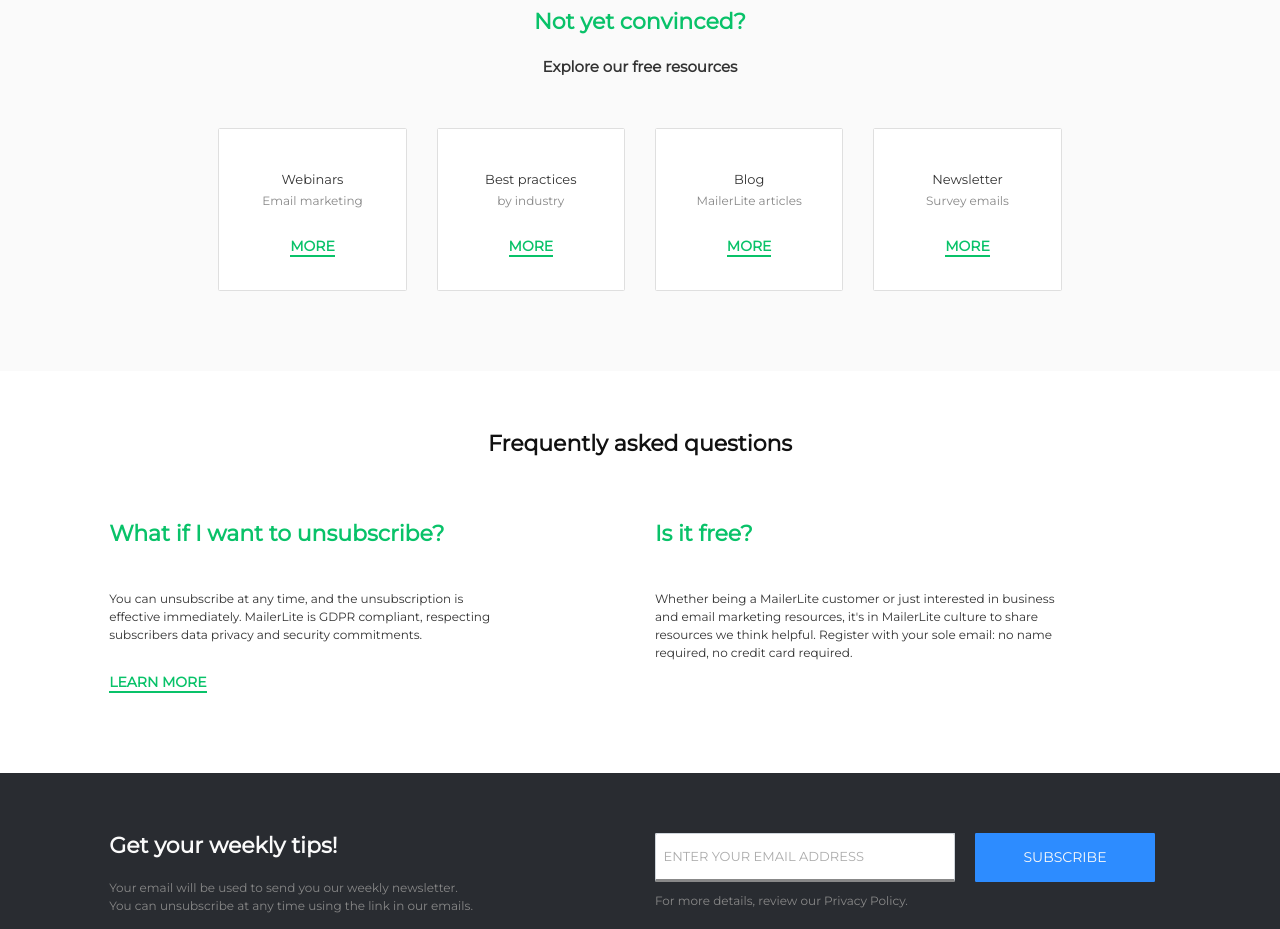
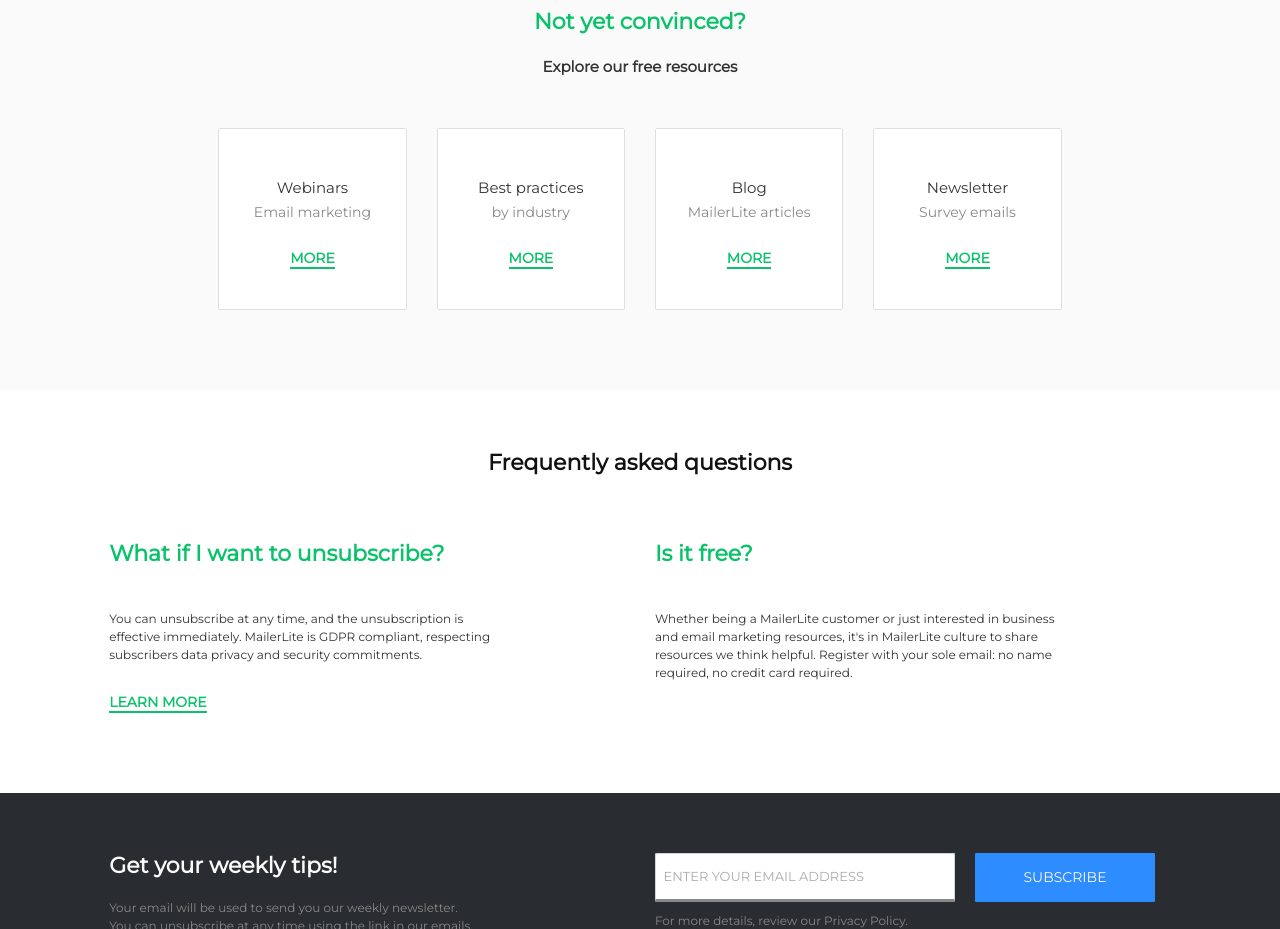
Before and after one commit to lucierabahi/mailerlite-newsletter, a plain HTML site: page index.html in a window 1280 px wide. Shown: the part 1500-2429 px from the top of the page. Drawn offline with nearby package versions, Linux system fonts and the light colour scheme.

Commit message:
change font-size in cards, free resources section

```diff
--- a/style.css
+++ b/style.css
@@ -400,17 +400,18 @@ p {
 .card-body {
     background-color: #fff;
     border-color: #888;
+    padding: 2rem;
 }
 
 .card-title {
-    font-size: 1.3rem;
+    font-size: 1.5rem;
     margin-top: 3rem;
     margin-bottom: 1rem;
 }
 
 .card-subtitle {
     color: #888;
-    font-size: 1.2rem;
+    font-size: 1.4rem;
     margin-bottom: 3rem;
 }
 
```
